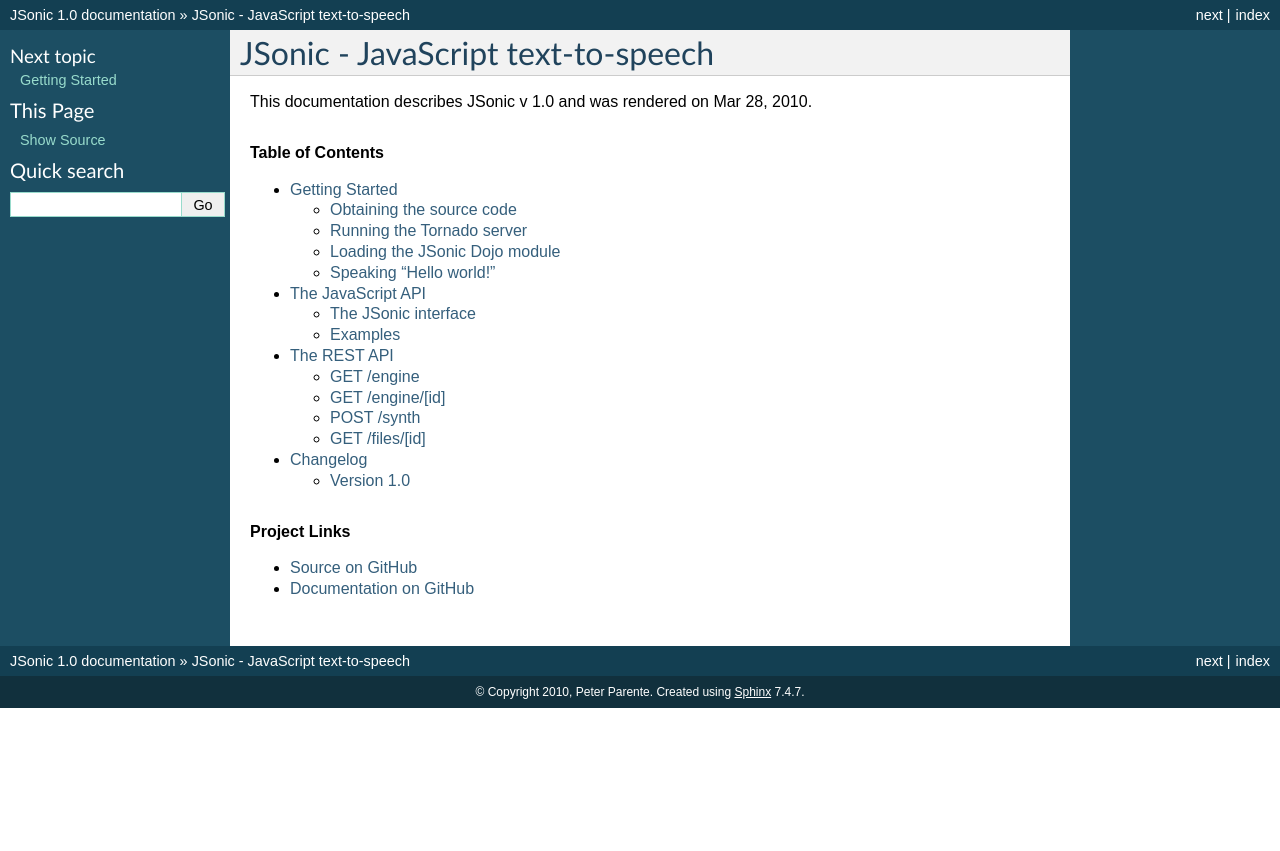
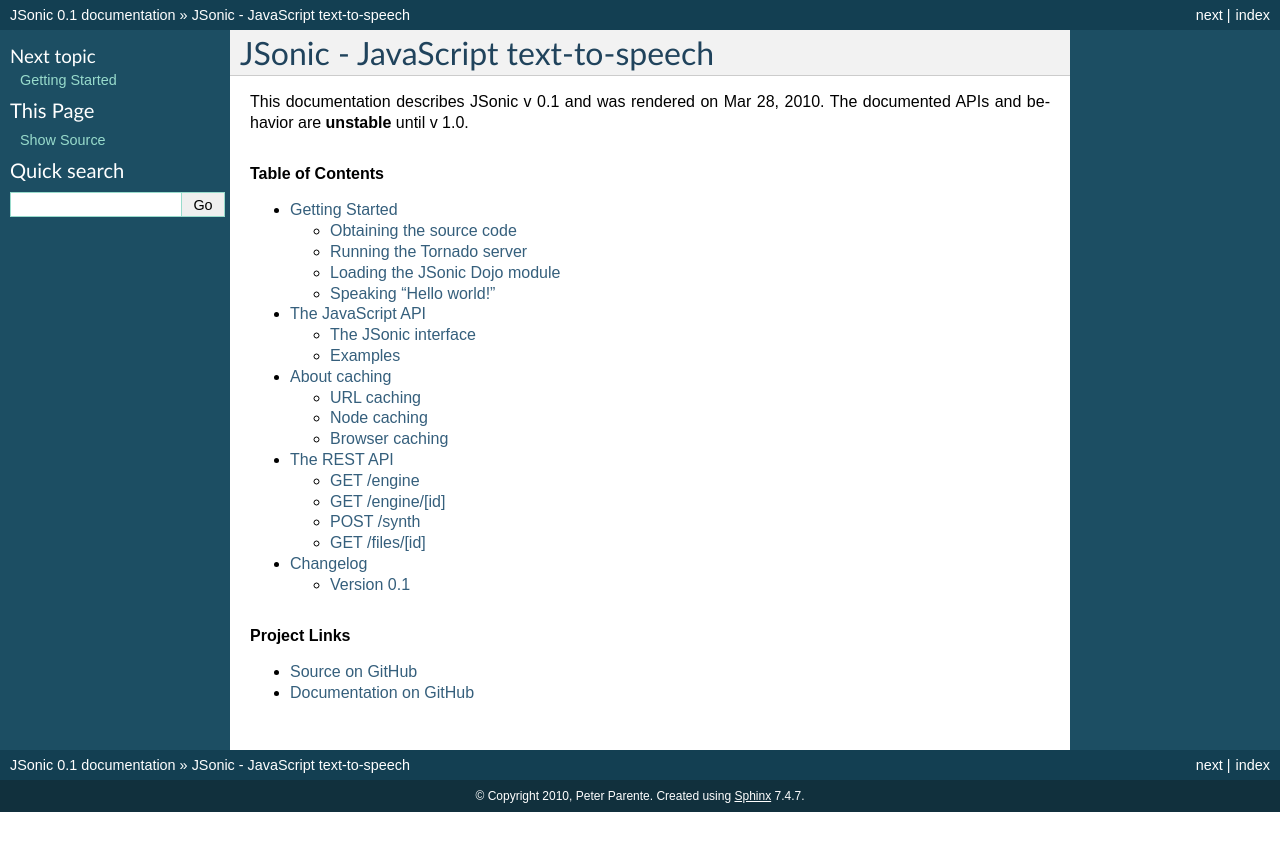
Before and after one commit to uncopenweb/jsonic, a Sphinx documentation site: the page built from doc/index.rst, in a window 1280 px wide. Shown: the top 851 px of the page. Built offline with Sphinx 7.4.7, drawn with Linux system fonts in a browser that asks for light colours.

Commit message:
Set current version to 0.1
* Allow for API instability
* Note API instability

```diff
--- a/doc/changelog.rst
+++ b/doc/changelog.rst
@@ -1,7 +1,7 @@
 Changelog
 =========
 
-Version 1.0
+Version 0.1
 -----------
 
 First release.
--- a/doc/conf.py
+++ b/doc/conf.py
@@ -45,9 +45,9 @@
 # built documents.
 #
 # The short X.Y version.
-version = '1.0'
+version = '0.1'
 # The full version, including alpha/beta/rc tags.
-release = '1.0'
+release = '0.1'
 
 # The language for content autogenerated by Sphinx. Refer to documentation
 # for a list of supported languages.
--- a/doc/index.rst
+++ b/doc/index.rst
@@ -2,7 +2,7 @@
 JSonic - JavaScript text-to-speech
 ==================================
 
-This documentation describes JSonic v |release| and was rendered on |today|.
+This documentation describes JSonic v |release| and was rendered on |today|. The documented APIs and behavior are **unstable** until v 1.0.
 
 .. rubric:: Table of Contents
 
```
Also changed, not shown: other parts of doc/index.rst (+1 -0 lines).
